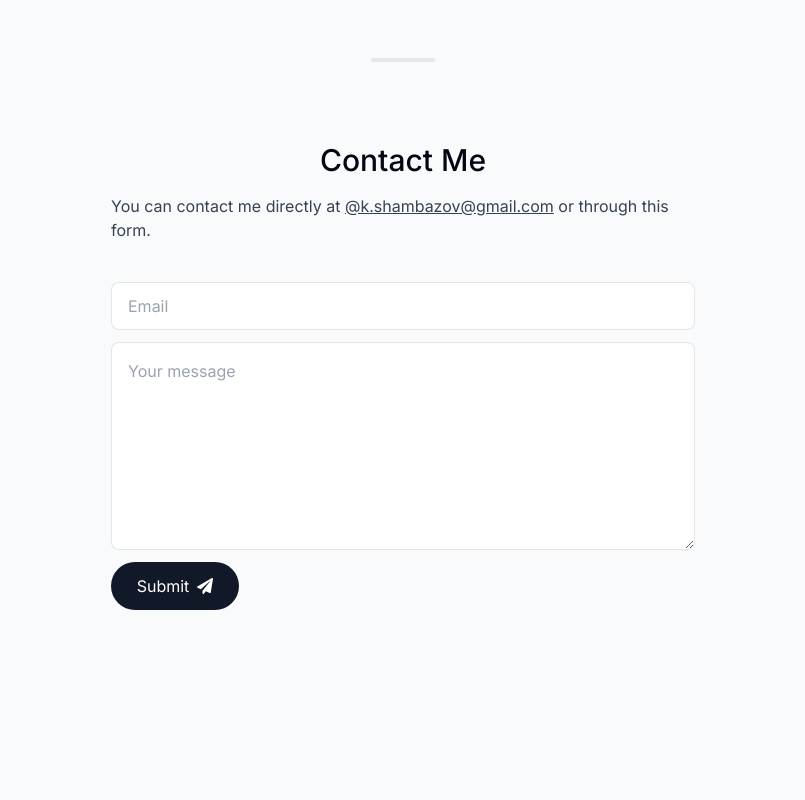
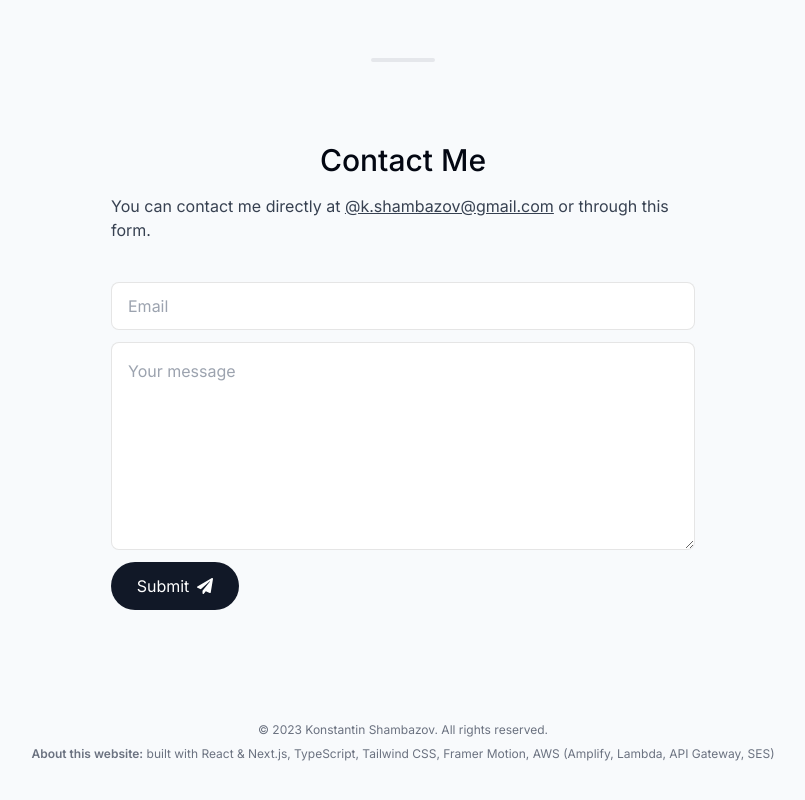
Before and after one commit to Constantine7s/portfolio-next, a Next.js app: page / in a window 1280 px wide. Shown: the part 2426-3226 px from the top of the page, without its empty margins (237-1042 px from the left). Before the commit the page ends 3148 px from the top, so only its background shows below. Built offline with nearby package versions, Linux system fonts and the light colour scheme.

Commit message:
update animations and add footer

```diff
--- a/app/page.tsx
+++ b/app/page.tsx
@@ -2,6 +2,7 @@ import About from "@/components/about";
 import Contact from "@/components/contact";
 import Divider from "@/components/divider";
 import DividerAnimated from "@/components/dividerAnimated";
+import Footer from "@/components/footer";
 import Intro from "@/components/intro";
 import Projects from "@/components/projects";
 import Skills from "@/components/skills";
@@ -18,6 +19,7 @@ export default function Home() {
 			<Skills />
 			<Divider />
 			<Contact />
+			<Footer />
 		</main>
 	);
 }
--- a/components/contact.tsx
+++ b/components/contact.tsx
@@ -64,7 +64,8 @@ export default function Contact() {
 			id="contact"
 			initial={{ opacity: 0 }}
 			whileInView={{ opacity: 1 }}
-			viewport={{ once: true }}>
+			viewport={{ once: true }}
+			transition={{ duration: 1.5 }}>
 			<h2 className="text-3xl font-medium capitalize text-center mb-10">
 				Contact Me
 			</h2>
--- /dev/null
+++ b/components/footer.tsx
@@ -0,0 +1,23 @@
+"use client";
+import React from "react";
+import { motion } from "framer-motion";
+
+export default function Footer() {
+	return (
+		<motion.footer
+			className="mb-10 px-4 text-center text-gray-500"
+			initial={{ opacity: 0 }}
+			whileInView={{ opacity: 1 }}
+			viewport={{ once: true }}
+			transition={{ duration: 1.5 }}>
+			<small className="mb-2 block text-xs">
+				&copy; 2023 Konstantin Shambazov. All rights reserved.
+			</small>
+			<p className="text-xs">
+				<span className="font-semibold">About this website:</span> built with
+				React & Next.js, TypeScript, Tailwind CSS, Framer Motion, AWS (Amplify,
+				Lambda, API Gateway, SES)
+			</p>
+		</motion.footer>
+	);
+}
```
